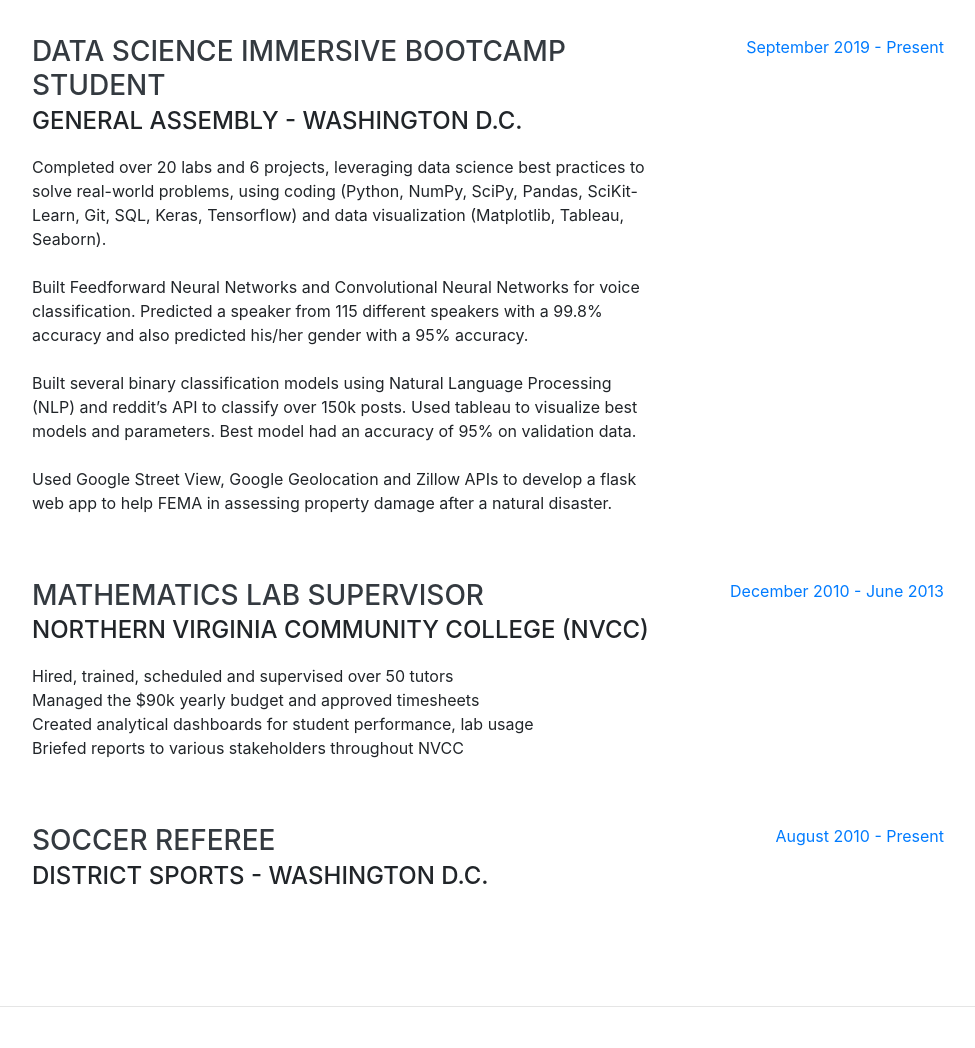
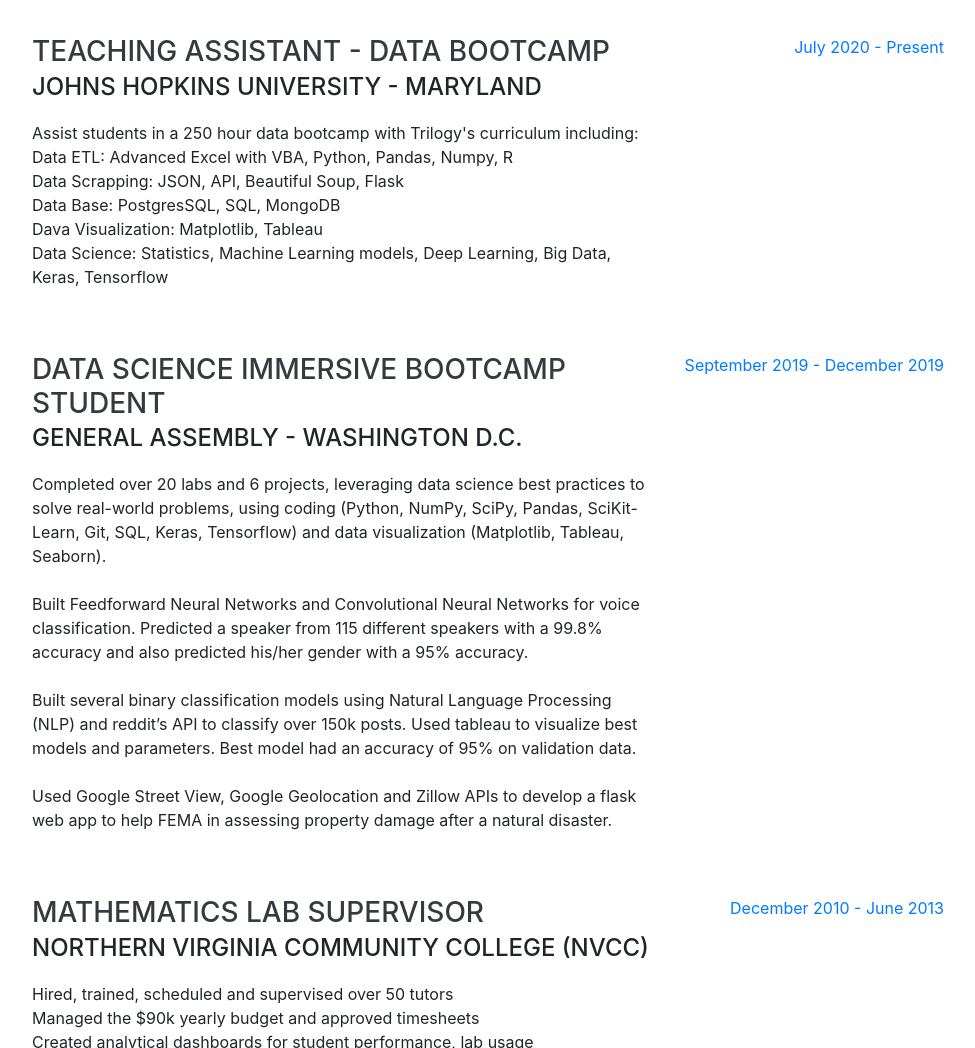
Before and after one commit to jurgenarias/jurgenarias.github.io, a website with bundled scripts: page index.html in a window 1280 px wide. Shown: the part 900-1948 px from the top of the page, without its empty margins (288-1263 px from the left). Built offline with nearby package versions, Linux system fonts and the light colour scheme; a web font is replaced by a local one.

Commit message:
Adding TA

```diff
--- a/index.html
+++ b/index.html
@@ -100,6 +100,24 @@
 
         <div class="resume-item d-flex flex-column flex-md-row justify-content-between mb-5">
           <div class="resume-content">
+            <h3 class="mb-0">Teaching Assistant - Data Bootcamp </h3>
+            <div class="subheading mb-3">Johns Hopkins University - Maryland</div>
+            <p>Assist students in a 250 hour data bootcamp with Trilogy's curriculum including:
+            <br>
+            Data ETL: Advanced Excel with VBA, Python, Pandas, Numpy, R <br>
+            Data Scrapping: JSON, API, Beautiful Soup, Flask <br>
+            Data Base: PostgresSQL, SQL, MongoDB <br>
+            Dava Visualization: Matplotlib, Tableau <br>
+            Data Science: Statistics, Machine Learning models, Deep Learning, Big Data, Keras, Tensorflow <br>
+        </p>
+          </div>
+          <div class="resume-date text-md-right">
+            <span class="text-primary">July 2020 - Present</span>
+          </div>
+        </div>
+
+        <div class="resume-item d-flex flex-column flex-md-row justify-content-between mb-5">
+          <div class="resume-content">
             <h3 class="mb-0">Data Science Immersive Bootcamp  Student </h3>
             <div class="subheading mb-3">General Assembly - Washington D.C.</div>
             <p>Completed over 20 labs and 6 projects, leveraging data science best practices to solve real-world problems, using coding (Python, NumPy, SciPy, Pandas, SciKit-Learn, Git, SQL, Keras, Tensorflow) and data visualization (Matplotlib, Tableau, Seaborn).<br></br>
@@ -112,7 +130,7 @@
 </p>
           </div>
           <div class="resume-date text-md-right">
-            <span class="text-primary">September 2019 - Present</span>
+            <span class="text-primary">September 2019 - December 2019</span>
           </div>
         </div>
 
```
